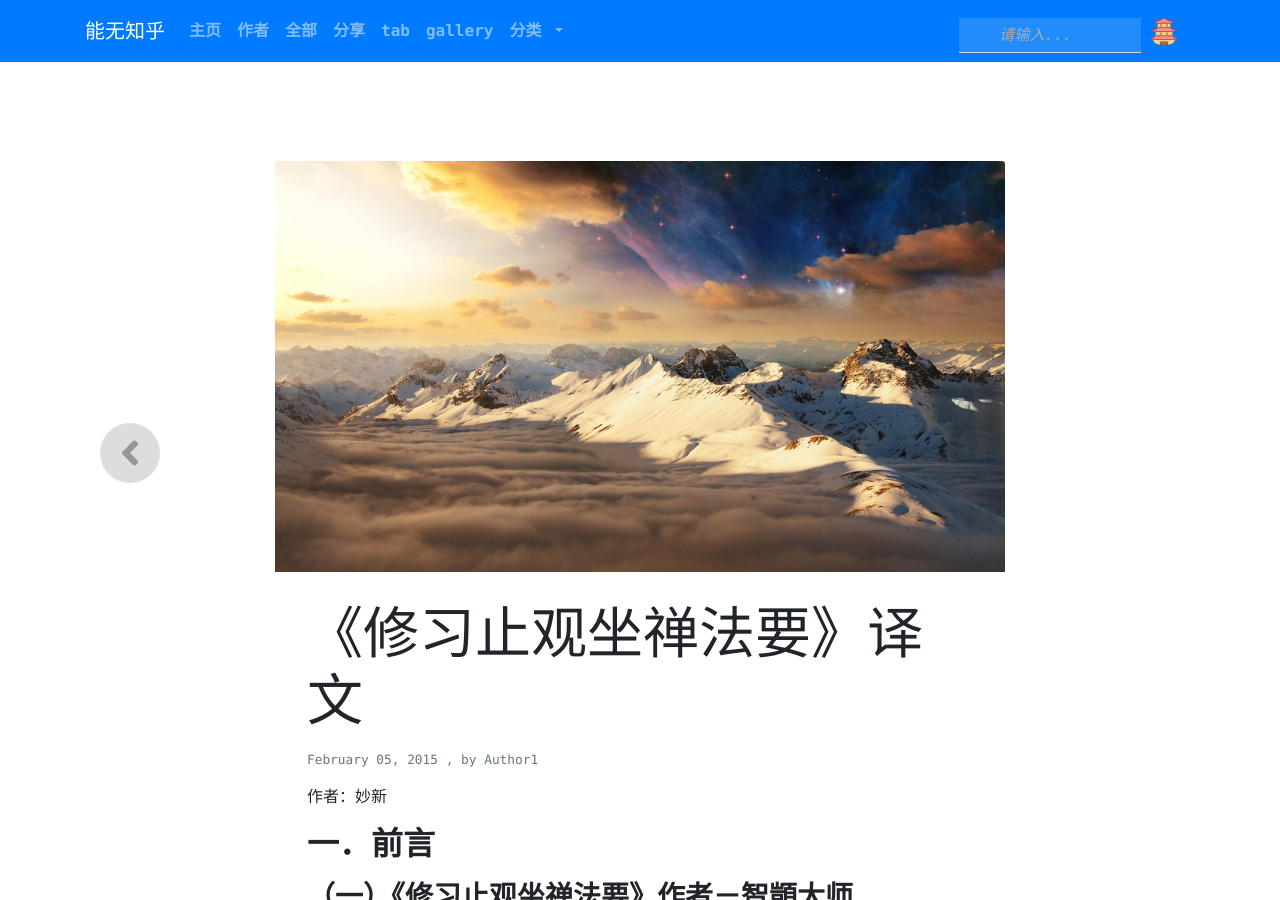
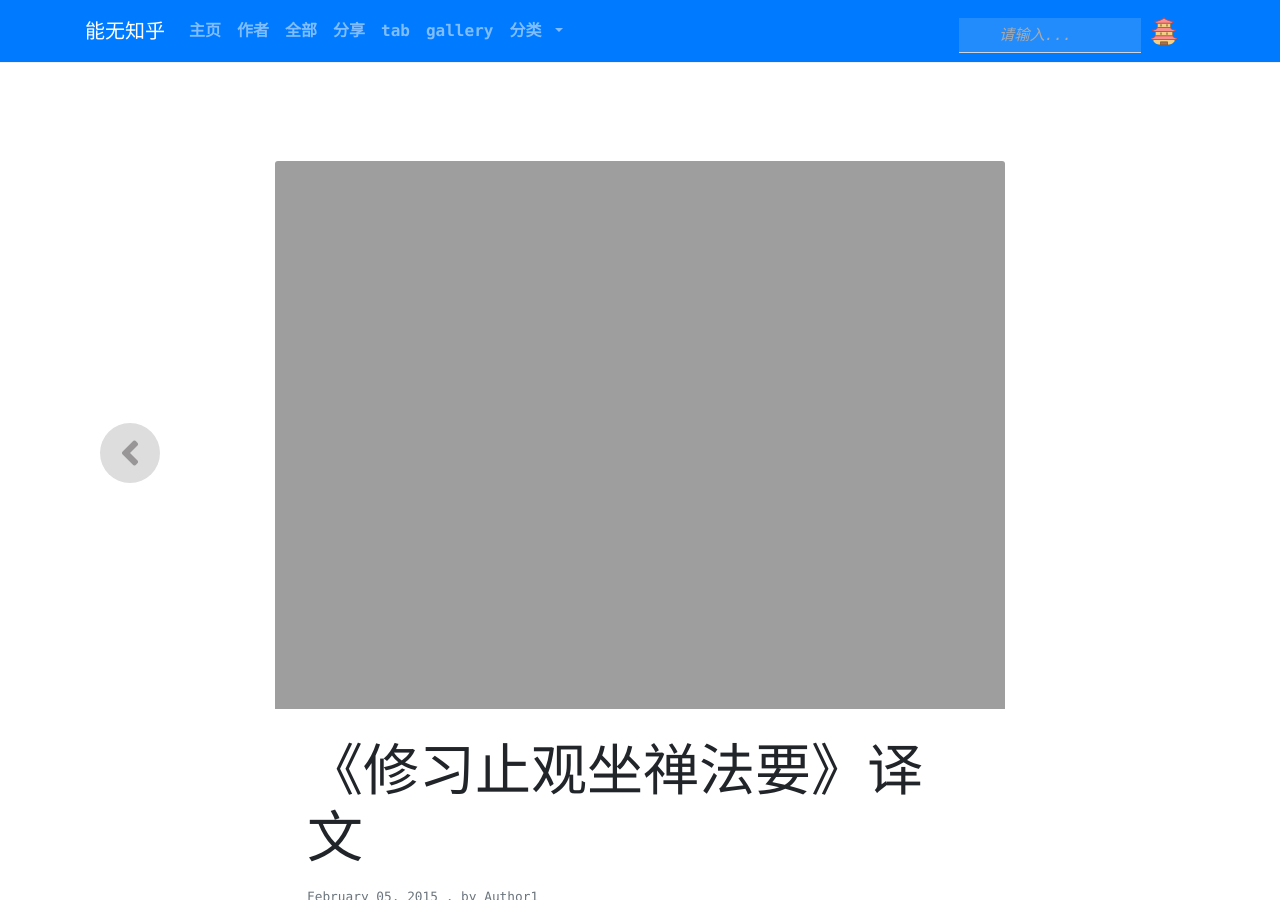
Before and after one commit to nengwuzhi/nengwuzhi.github.io, a Jekyll site: the page built from _posts/2015-02-05-《修习止观坐禅法要》译文.md, in a window 1280 px wide and 900 px high. Built offline with Jekyll 4.4.1, drawn with Linux system fonts in a browser that asks for light colours; nearby versions of some CDN libraries; comment, search, counter and statistics services are not loaded.

Commit message:
Update 2015-02-05-《修习止观坐禅法要》译文.md

```diff
--- a/_posts/2015-02-05-《修习止观坐禅法要》译文.md
+++ b/_posts/2015-02-05-《修习止观坐禅法要》译文.md
@@ -1,7 +1,7 @@
 ---
 author: author1
 title: 《修习止观坐禅法要》译文
-image: assets/images/test.jpg
+image: assets/images/修习止观坐禅法要.jpg
 tags: [止观main,佛学,精选]
 category: [佛教]
 summary: 智顗大师是天台宗的实际创宗之人，一生致力于弘扬法华经学
```
